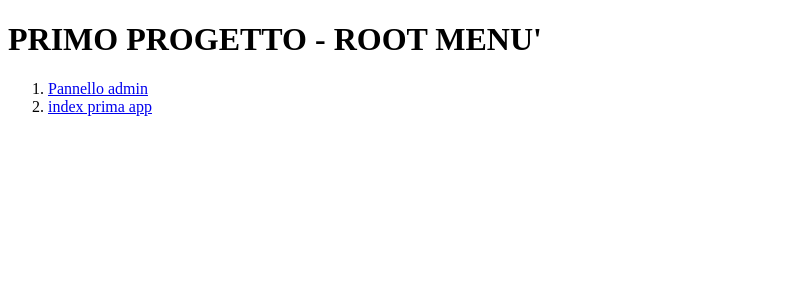
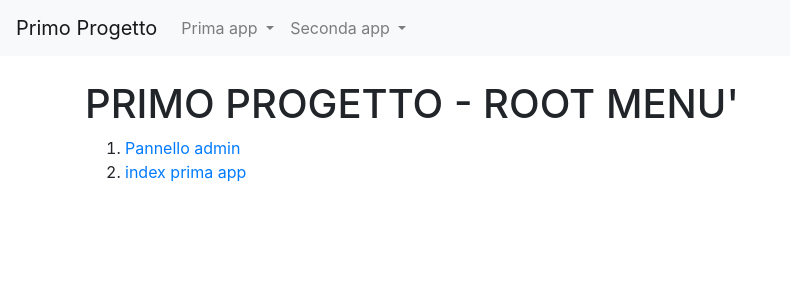
Before and after one commit to simonerigamonti/primo_progetto, a Django app: page / in a window 1280 px wide. Shown: the top 300 px of the page, without its empty margins (0-790 px from the left). Run offline with Django 5.2, Linux system fonts and the light colour scheme.

Commit message:
Passo 10 : Template e Bootstrap

```diff
--- /dev/null
+++ b/primo_progetto/templates/base.html
@@ -0,0 +1,66 @@
+{%load static%}
+<!doctype html>
+<html lang="en">
+  <head>
+    <!-- Required meta tags -->
+    <meta charset="utf-8">
+    <meta name="viewport" content="width=device-width, initial-scale=1, shrink-to-fit=no">
+
+    <!-- Bootstrap CSS -->
+    <link rel="stylesheet" href="https://cdn.jsdelivr.net/npm/bootstrap@4.5.3/dist/css/bootstrap.min.css" integrity="sha384-TX8t27EcRE3e/ihU7zmQxVncDAy5uIKz4rEkgIXeMed4M0jlfIDPvg6uqKI2xXr2" crossorigin="anonymous">
+
+    <title>{% block title %} Primo progetto {% endblock title %}</title>
+  </head>
+  <body>
+<nav class="navbar navbar-expand-lg navbar-light bg-light">
+  <a class="navbar-brand" href="/">Primo Progetto</a>
+  <button class="navbar-toggler" type="button" data-toggle="collapse" data-target="#navbarSupportedContent" aria-controls="navbarSupportedContent" aria-expanded="false" aria-label="Toggle navigation">
+    <span class="navbar-toggler-icon"></span>
+  </button>
+  <div class="collapse navbar-collapse" id="navbarSupportedContent">
+    <ul class="navbar-nav mr-auto">
+      <li class="nav-item dropdown">
+        <a class="nav-link dropdown-toggle" href="#" id="navbarDropdown" role="button" data-toggle="dropdown" aria-haspopup="true" aria-expanded="false">
+          Prima app
+        </a>
+        <div class="dropdown-menu" aria-labelledby="navbarDropdown">
+          <a class="dropdown-item" href="{% url 'prima_app:home'%}">home page welcome</a>
+          <a class="dropdown-item" href="{% url 'prima_app:menu'%}">menu</a>
+          <a class="dropdown-item" href="{% url 'prima_app:chisiamo'%}">chi siamo</a>
+          <a class="dropdown-item" href="{% url 'prima_app:variabili'%}">variabili</a>
+        </div>
+      </li>
+      <li class="nav-item dropdown">
+        <a class="nav-link dropdown-toggle" href="#" id="navbarDropdown" role="button" data-toggle="dropdown" aria-haspopup="true" aria-expanded="false">
+          Seconda app
+        </a>
+        <div class="dropdown-menu" aria-labelledby="navbarDropdown">
+
+        </div>
+      </li>
+    </ul>
+  </div>
+</nav>
+<div class="container my-4">
+    {%block content%}
+    {%endblock content%}
+
+    {%block script%}
+    {%endblock script%}
+</div>
+
+    <!-- Optional JavaScript; choose one of the two! -->
+
+    <!-- Option 1: jQuery and Bootstrap Bundle (includes Popper) -->
+    <script src="https://code.jquery.com/jquery-3.5.1.slim.min.js" integrity="sha384-DfXdz2htPH0lsSSs5nCTpuj/zy4C+OGpamoFVy38MVBnE+IbbVYUew+OrCXaRkfj" crossorigin="anonymous"></script>
+    <script src="https://cdn.jsdelivr.net/npm/bootstrap@4.5.3/dist/js/bootstrap.bundle.min.js" integrity="sha384-ho+j7jyWK8fNQe+A12Hb8AhRq26LrZ/JpcUGGOn+Y7RsweNrtN/tE3MoK7ZeZDyx" crossorigin="anonymous"></script>
+
+    <!-- Option 2: jQuery, Popper.js, and Bootstrap JS
+    <script src="https://code.jquery.com/jquery-3.5.1.slim.min.js" integrity="sha384-DfXdz2htPH0lsSSs5nCTpuj/zy4C+OGpamoFVy38MVBnE+IbbVYUew+OrCXaRkfj" crossorigin="anonymous"></script>
+    <script src="https://cdn.jsdelivr.net/npm/popper.js@1.16.1/dist/umd/popper.min.js" integrity="sha384-9/reFTGAW83EW2RDu2S0VKaIzap3H66lZH81PoYlFhbGU+6BZp6G7niu735Sk7lN" crossorigin="anonymous"></script>
+    <script src="https://cdn.jsdelivr.net/npm/bootstrap@4.5.3/dist/js/bootstrap.min.js" integrity="sha384-w1Q4orYjBQndcko6MimVbzY0tgp4pWB4lZ7lr30WKz0vr/aWKhXdBNmNb5D92v7s" crossorigin="anonymous"></script>
+    -->
+
+
+  </body>
+</html>
--- a/primo_progetto/templates/index_root.html
+++ b/primo_progetto/templates/index_root.html
@@ -1,11 +1,8 @@
-<!DOCTYPE html>
-<html lang="en">
-<head>
-    <meta charset="UTF-8">
-    <meta name="viewport" content="width=device-width, initial-scale=1.0">
-    <title>Document</title>
-</head>
-<body>
+{% extends "base.html" %}
+
+{%block title%} {{block.super}} | Chi siamo {%endblock title%}
+
+{%block content%}
     <h1>PRIMO PROGETTO - ROOT MENU'</h1>
     <ol>
         <li><a href="/admin">Pannello admin</a></li>
@@ -14,5 +11,4 @@
        {#  <li><a href="{% url 'seconda_app:index'%}">index seconda app</a></li> #}
 
     </ol>
-</body>
-</html>
+{%endblock content%}
```
Also changed, not shown: prima_app/templates/prima_app/chisiamo.html (+6 -10 lines), prima_app/templates/prima_app/home.html (+7 -11 lines), prima_app/templates/prima_app/index.html (+6 -10 lines), prima_app/templates/prima_app/menu.html (+6 -10 lines), prima_app/templates/prima_app/variabili.html (+6 -10 lines).
